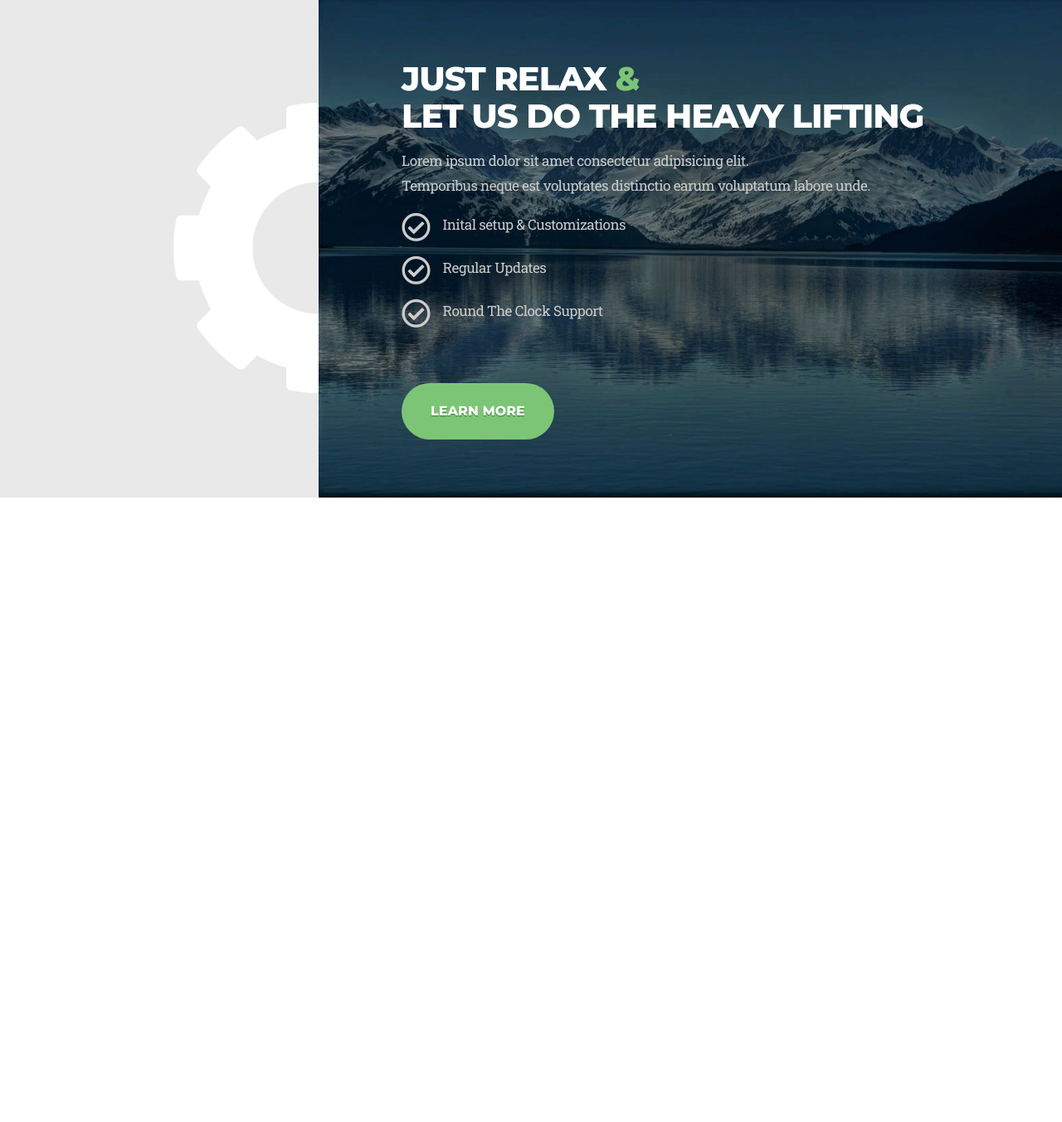
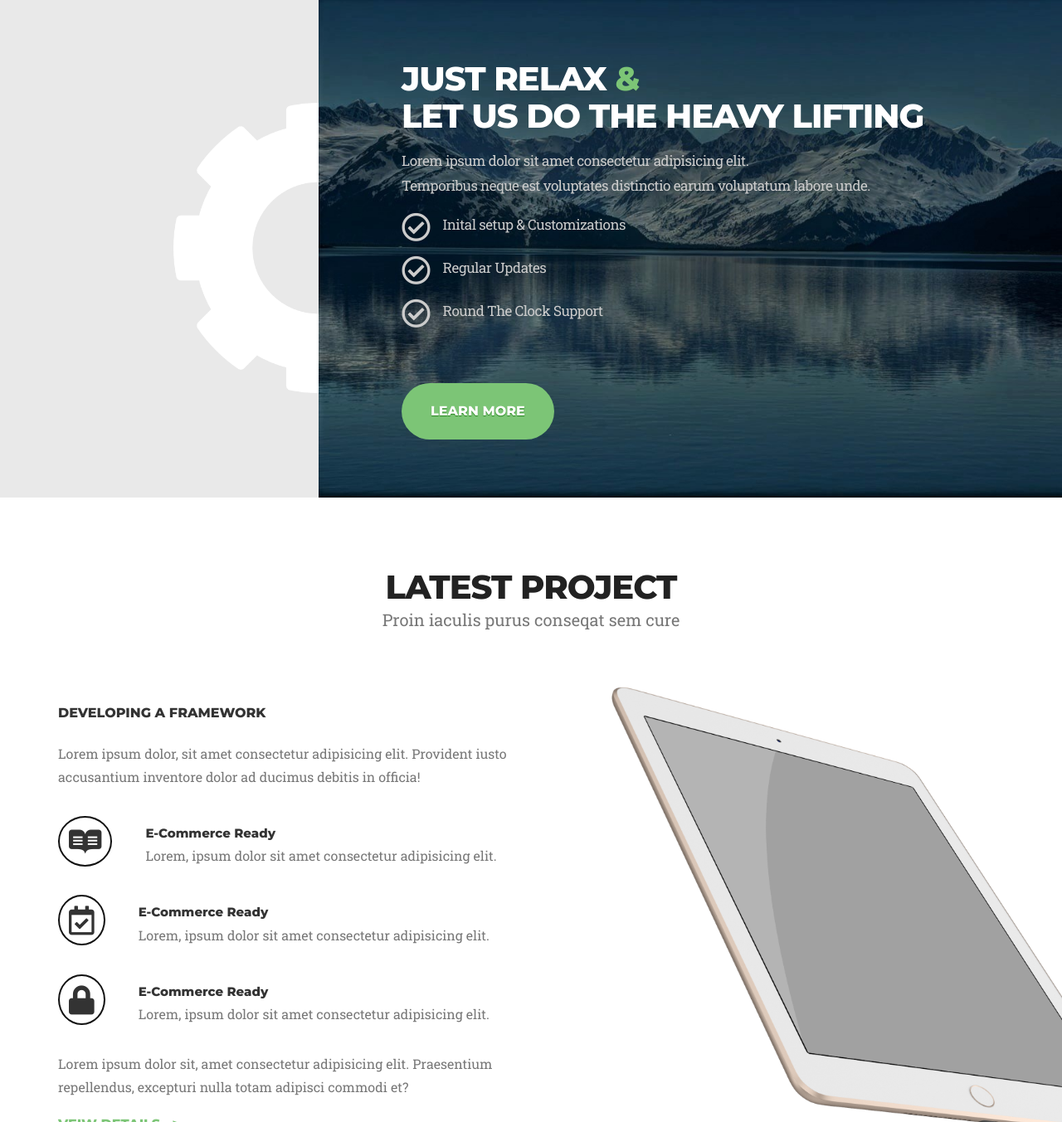
Before and after one commit to danysik89/Learn-Nix-Verstka, a web app: file app/index.html in a window 1280 px wide. Shown: the part 1247-2600 px from the top of the page at 83% size. Run offline with its HTML, style and script files only (its server is not run), Linux system fonts and the light colour scheme; some libraries are stand-ins or nearby versions.

Commit message:
latest project section

```diff
--- a/app/index.html
+++ b/app/index.html
@@ -130,6 +130,63 @@
 		</div>
 	</section>
 
+	<section class="latest-project">
+
+		<div class="section-title">
+			<h2>Latest project</h2>
+			<p class="subtitle">Proin iaculis purus conseqat sem cure</p>
+		</div>
+
+		<div class="latest-project-wrapper">
+			<div class="container">
+				<div class="row">
+
+					<div class="col-sm-6">
+						<div class="latest-project-content">
+							<h4>Developing a framework</h4>
+							<p>Lorem ipsum dolor, sit amet consectetur adipisicing elit. Provident iusto accusantium inventore dolor ad ducimus debitis in officia!</p>
+							<ul class="latest-project-list">
+								<li class="latest-project-list-item">
+									<i class="fab fa-readme"></i>
+									<div class="list-item-text">
+										<h5>E-Commerce Ready</h5>
+										<p>Lorem, ipsum dolor sit amet consectetur adipisicing elit.</p>
+									</div>
+								</li>
+								<li class="latest-project-list-item">
+									<i class="far fa-calendar-check"></i>
+									<div class="list-item-text">
+										<h5>E-Commerce Ready</h5>
+										<p>Lorem, ipsum dolor sit amet consectetur adipisicing elit.</p>
+									</div>
+								</li>
+								<li class="latest-project-list-item">
+									<i class="fas fa-lock"></i>
+									<div class="list-item-text">
+										<h5>E-Commerce Ready</h5>
+										<p>Lorem, ipsum dolor sit amet consectetur adipisicing elit.</p>
+									</div>
+								</li>
+							</ul>
+							<p>Lorem ipsum dolor sit, amet consectetur adipisicing elit. Praesentium repellendus, excepturi nulla totam adipisci commodi et?</p>
+							<a href="/">veiw details</a>
+						</div>
+					</div>
+
+					<div class="col-sm-6">
+						<div class="latest-project-photo">
+							<img src="img/ipad.png" alt="">
+						</div>
+					</div>
+
+				</div>
+			</div>
+		</div>
+
+	</section>
+
+	<section></section>
+
   <footer>
 
   </footer>
--- a/app/sass/main.sass
+++ b/app/sass/main.sass
@@ -266,6 +266,7 @@ section
 	min-height: 615px
 	display: flex
 	flex-direction: row
+	padding-bottom: 0
 	.background-icon
 		width: 30%
 		background-color: #e9e9e9
@@ -326,6 +327,51 @@ section
 						font-size: 35px
 						margin-right: 15px
 
+.latest-project
+	position: relative
+	.latest-project-wrapper
+		margin-top: 60px
+		.latest-project-content
+			h4
+				text-transform: uppercase
+				font-family: 'Montserrat'
+			p
+				color: #777
+				font-family: 'Roboto Slab'
+			ul
+				padding: 0
+				li
+					display: flex
+					align-items: center
+					i
+						margin-right: 40px
+						font-size: 35px
+						border: 2px solid #111
+						border-radius: 50%
+						padding: 11px
+					h5
+						margin-bottom: 0
+						font-family: 'Montserrat'
+						font-size: 15px
+					p
+						margin-top: 0
+			a
+				text-transform: uppercase
+				color: #7cc576
+				font-size: 16px
+				font-family: Montserrat
+				font-weight: 700
+				&:after
+					content: '->'
+					margin-left: 8px
+
+
+		.latest-project-photo
+			margin-left: 80px
+			img
+				height: 550px
+
+
 
 
 @import "media"
```
Also changed, not shown: app/css/main.min.css, app/img/Treehouse-Home-Page.jpg, app/img/ipad.png (added).
